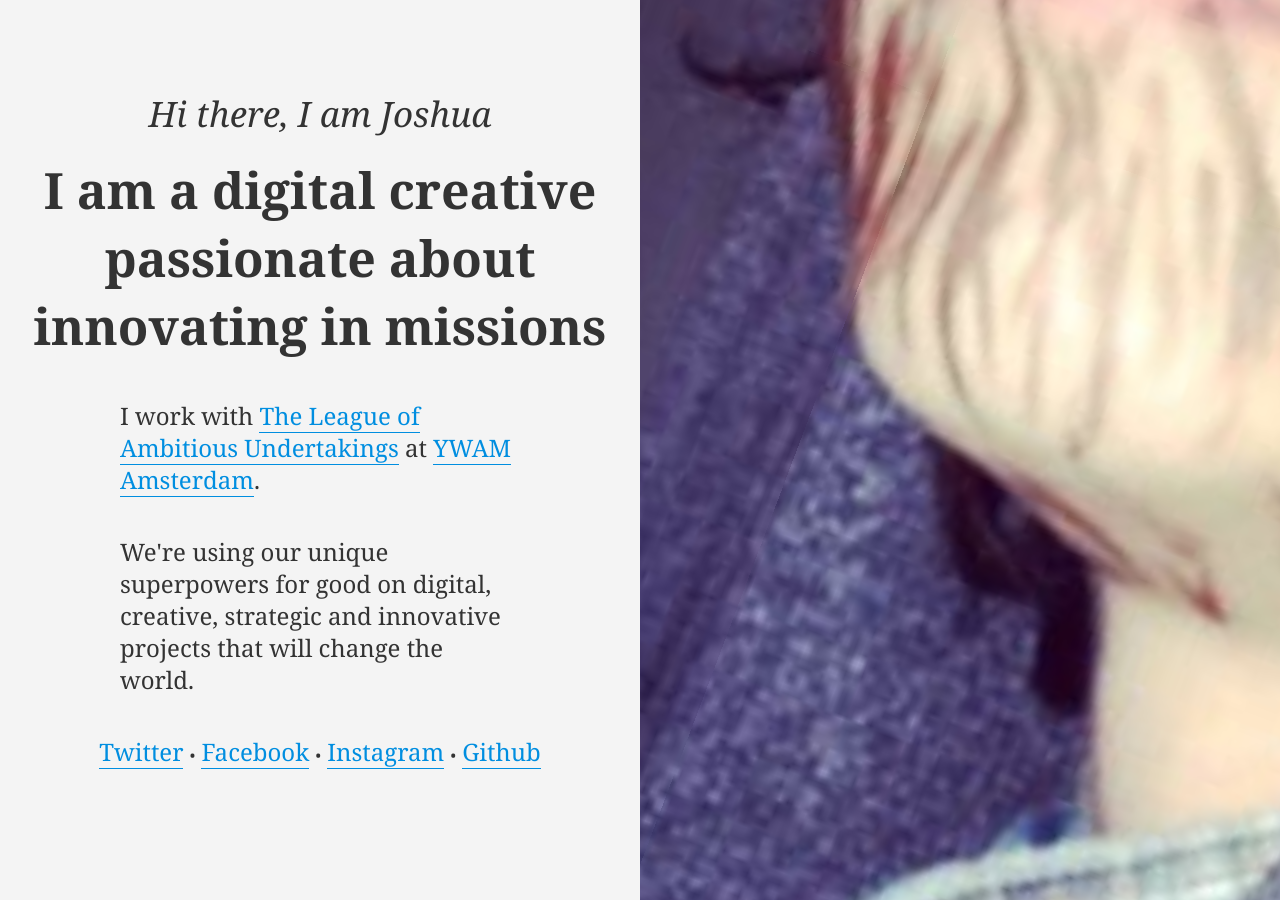
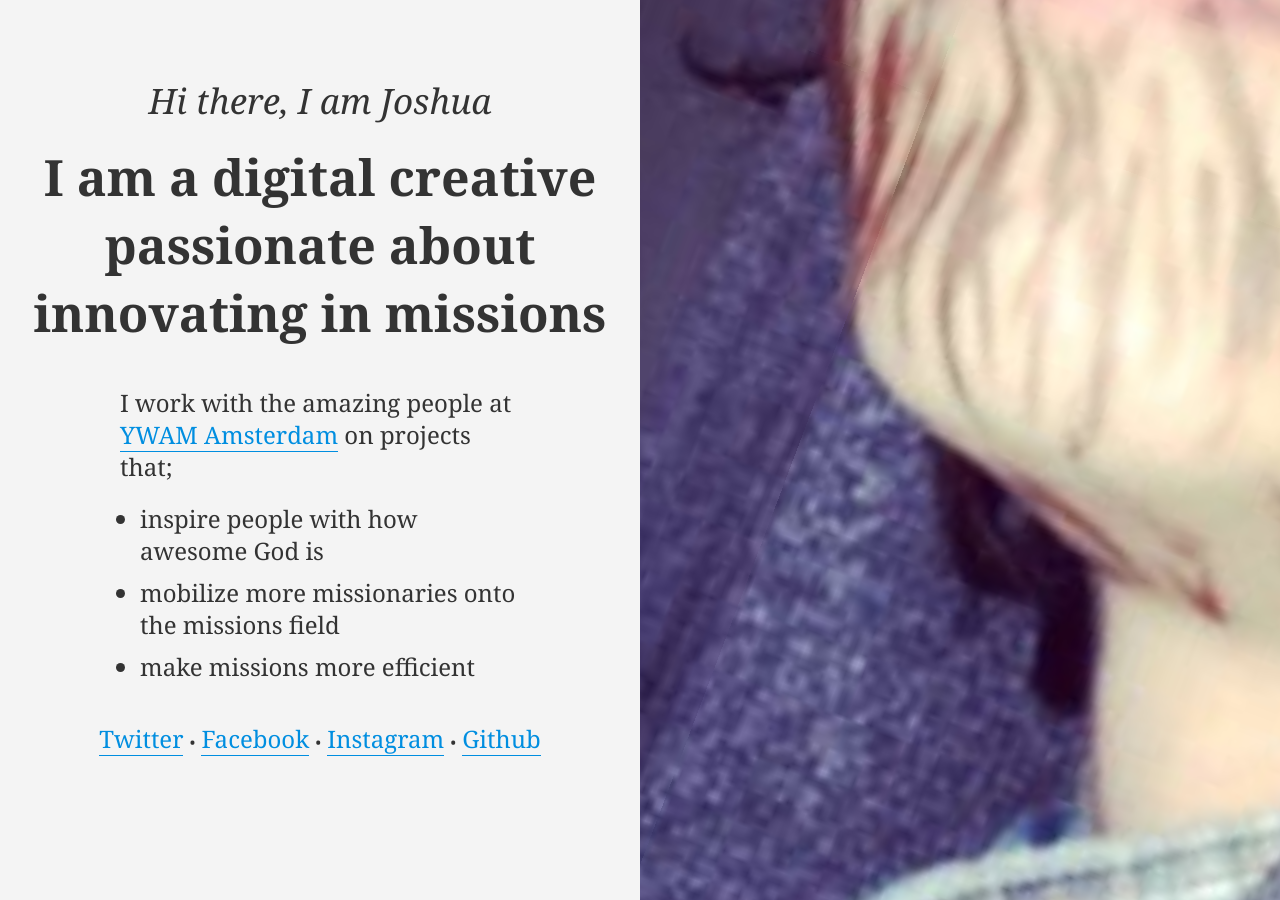
Before and after one commit to joshuadelange/joshuadelange.com, a Jekyll site: the page built from index.html, in a window 1280 px wide. Built offline with Jekyll 4.4.1, drawn with Linux system fonts in a browser that asks for light colours; Markdown is read by kramdown in place of the engine named in the settings.

Commit message:
adjusts text until the league has its own page

```diff
--- a/css/main.css
+++ b/css/main.css
@@ -67,7 +67,7 @@ body {
 .left {
   float: left;
   width: 50%;
-  padding-top: 4%;
+  padding-top: 3%;
 }
 
 @media(max-width: 860px){
@@ -97,7 +97,16 @@ body {
 p {
   font-size: 24px;
   line-height: 32px;
+  margin-bottom: 20px;
+}
+
+ul {
   margin-bottom: 40px;
+}
+
+li {
+  font-size: 24px;
+  line-height: 32px;
 }
 
 .centered {
--- a/index.html
+++ b/index.html
@@ -23,9 +23,12 @@ title: About me
 
 		<div class="narrow">
 
-			<p>I work with <a href="javascript://">The League of Ambitious Undertakings</a> at <a target="_blank" href="http://www.ywamamsterdam.org">YWAM Amsterdam</a>.</p>
-
-			<p>We're using our unique superpowers for good on digital, creative, strategic and innovative projects that will change the world.</p>
+			<p>I work with the amazing people at <a target="_blank" href="http://www.ywamamsterdam.org">YWAM Amsterdam</a> on projects that;</p>
+			<ul>
+				<li>inspire people with how awesome God is</li>
+				<li>mobilize more missionaries onto the missions field</li>
+				<li>make missions more efficient</li>
+			</ul>
 
 		</div>
 
```
